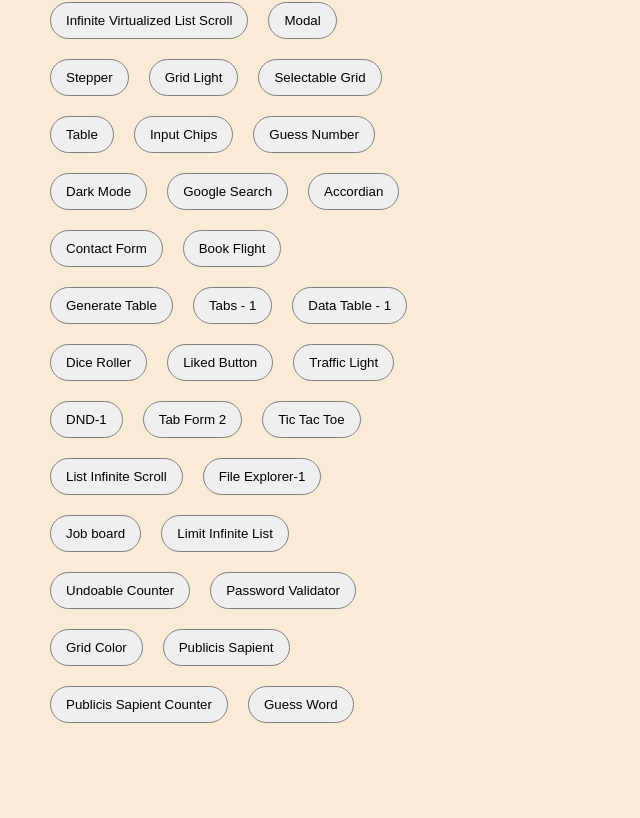
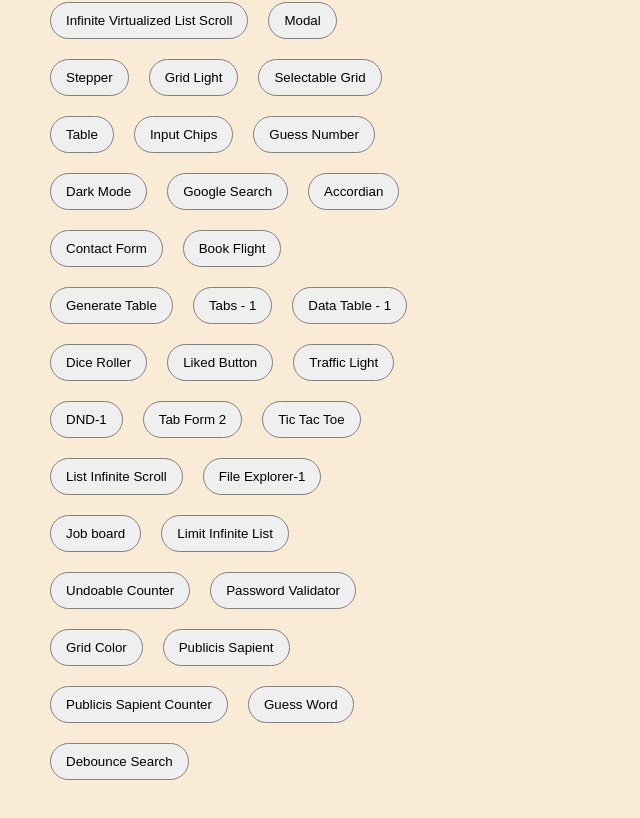
Before and after one commit to Sandeep96Shah/machineCoding, a React (Create React App) app: page / in a window 1280 px wide. Shown: the part 390-1208 px from the top of the page, without its empty margins (0-640 px from the left). Before the commit the page ends 1163 px from the top, so only its background shows below. Built offline with nearby package versions, Linux system fonts and the light colour scheme.

Commit message:
Debounce search field (#61)
* implemented guess word

* corrected the logic

* optimised the code

* integrated debounce functionality

```diff
--- a/src/App.js
+++ b/src/App.js
@@ -49,6 +49,7 @@ import GridColor from "./components/GridColor";
 import List from "./components/List";
 import PSCounter from "./components/PS-Counter";
 import GuessWord from "./components/GuessWord";
+import DebounceComp from "./Interview/Debounce";
 
 function App() {
   return (
@@ -106,6 +107,7 @@ function App() {
         <Route path="p-s-list" element={<List />} />
         <Route path="p-s-counter" element={<PSCounter />} />
         <Route path="guess-word" element={<GuessWord />} />
+        <Route path="debounce-search" element={<DebounceComp />} />
       </Routes>
 
     </div>
--- /dev/null
+++ b/src/Interview/Debounce/constants.js
@@ -0,0 +1,7 @@
+export function debounce(fn, delay){
+    let timer = null;
+    return function(...args){
+        clearTimeout(timer);
+        timer = setTimeout(() => fn.apply(this, args), delay);
+    }
+}
--- /dev/null
+++ b/src/Interview/Debounce/index.jsx
@@ -0,0 +1,24 @@
+import React, { useCallback, useState } from 'react'
+import { debounce } from './constants';
+
+const DebounceComp = () => {
+    const [search, setSearch] = useState("");
+
+    const handleApi = (value) => {
+        console.log("Api calling", value)
+    }
+
+    const debouncedFnc = useCallback(debounce(handleApi, 500), []);
+
+    const handleOnChange = (event) => {
+        setSearch(event.target.value);
+        debouncedFnc(event.target.value);
+    }
+  return (
+    <div>
+        <input name='search' value={search} onChange={handleOnChange} />
+    </div>
+  )
+}
+
+export default DebounceComp
--- a/src/components/Home/index.js
+++ b/src/components/Home/index.js
@@ -73,6 +73,7 @@ const Home = () => {
       <button onClick={() => handlenavigate("p-s-list")}>Publicis Sapient</button>
       <button onClick={() => handlenavigate("p-s-counter")}>Publicis Sapient Counter</button>
       <button onClick={() => handlenavigate("guess-word")}>Guess Word</button>
+      <button onClick={() => handlenavigate("debounce-search")}>Debounce Search</button>
     </div>
   );
 };
```
